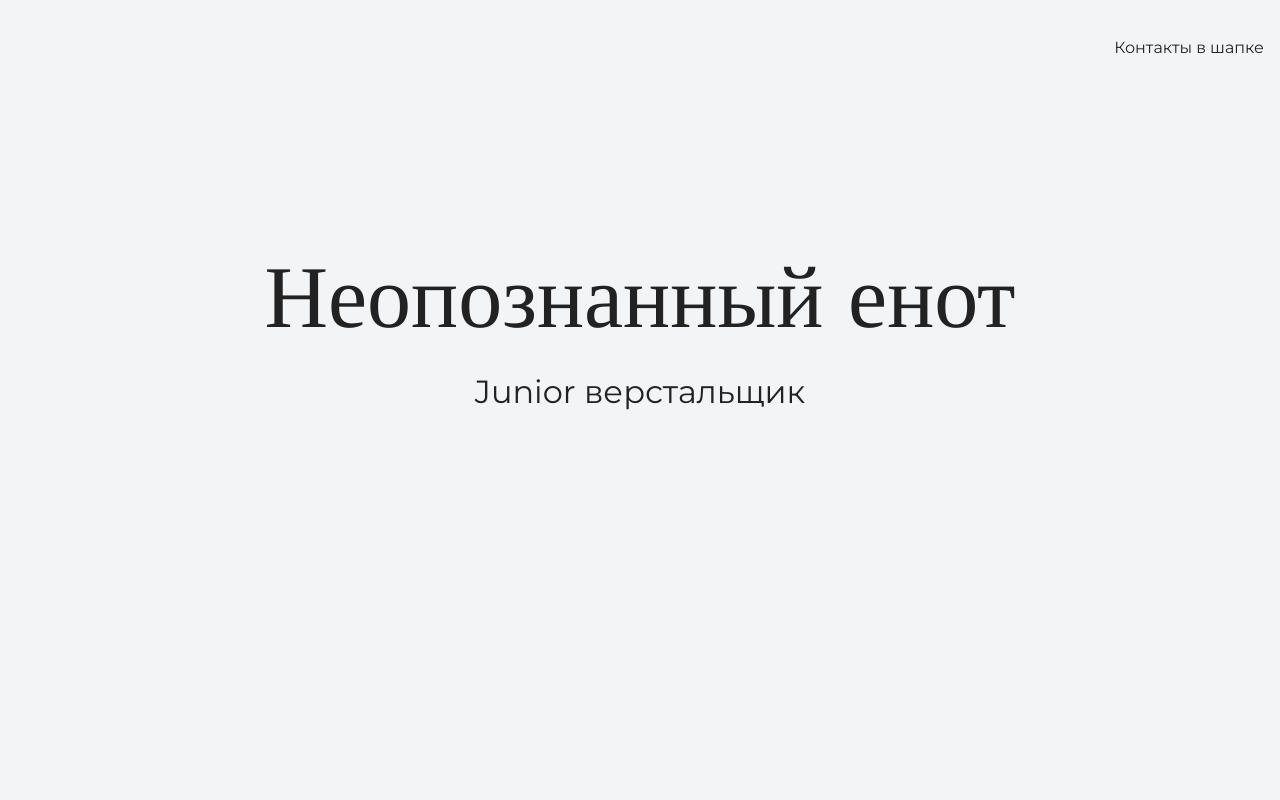
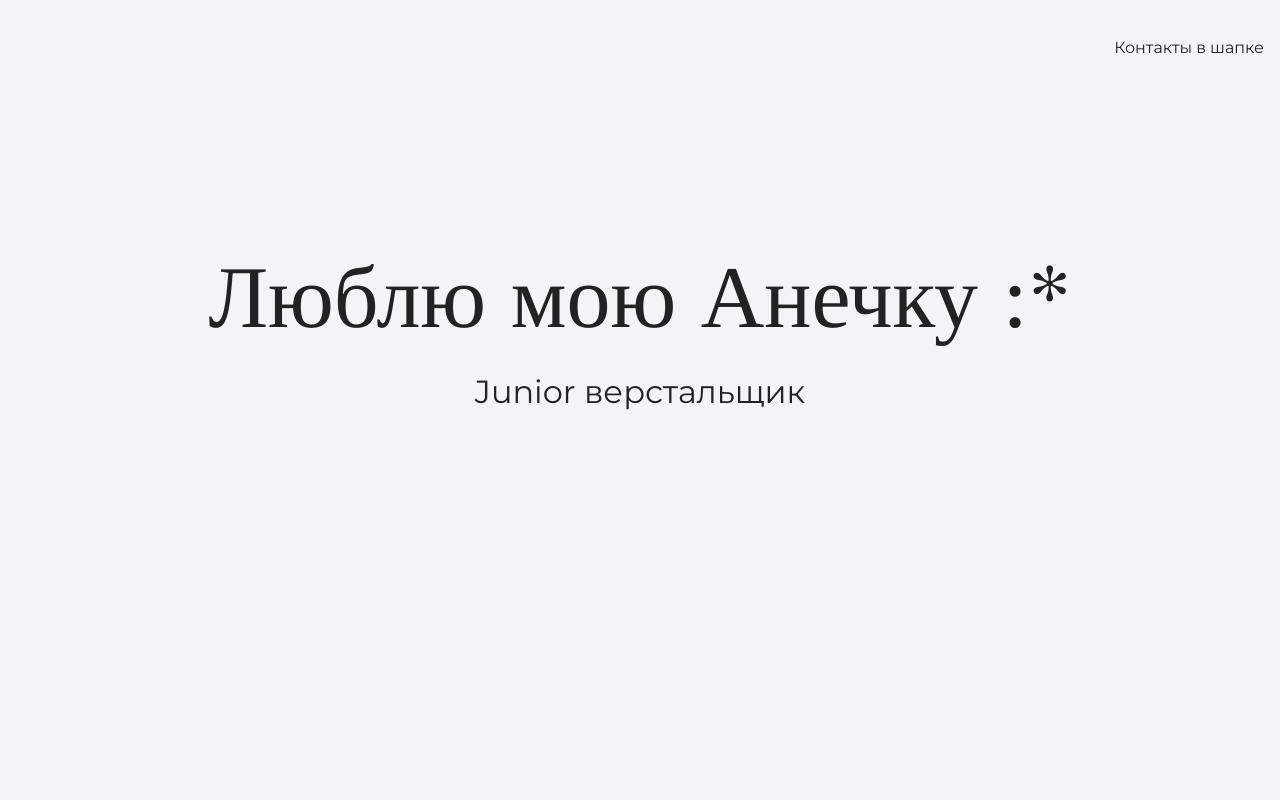
Before and after one commit to science-web/my-site, a plain HTML site: page index.html in a window 1280 px wide. Shown: the top 800 px of the page. Drawn offline with nearby package versions, Linux system fonts and the light colour scheme.

Commit message:
меняет текст на главной странице

```diff
--- a/index.html
+++ b/index.html
@@ -16,7 +16,7 @@
 
     <section class="hero-image">
 	<div class="container">
-      <h1 class="heading">Неопознанный енот</h1>
+      <h1 class="heading">Люблю мою Анечку :*</h1>
       <p>Junior верстальщик</p>
 	</div>
     </section>
```
